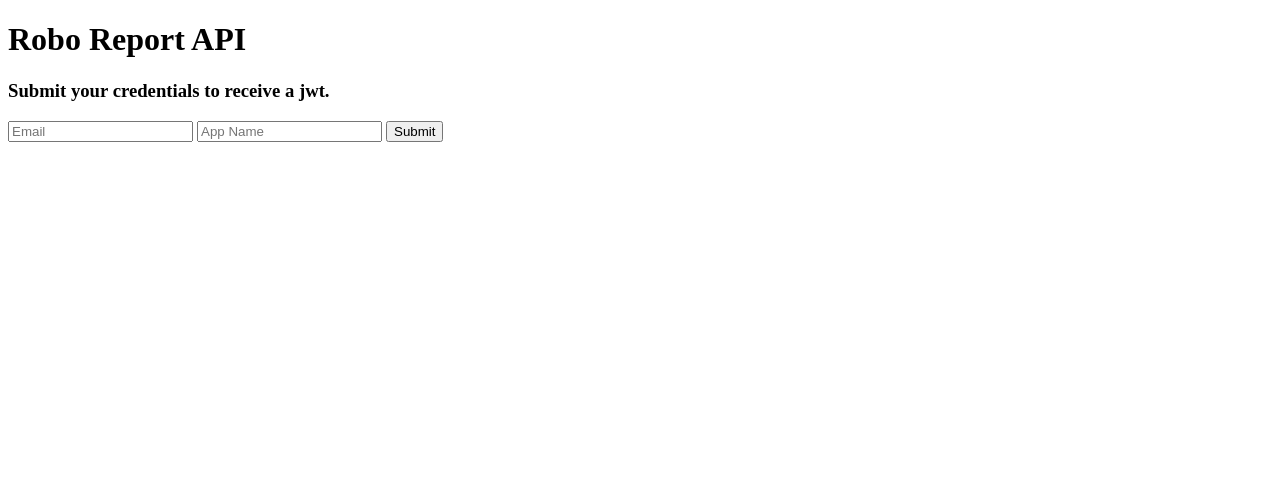
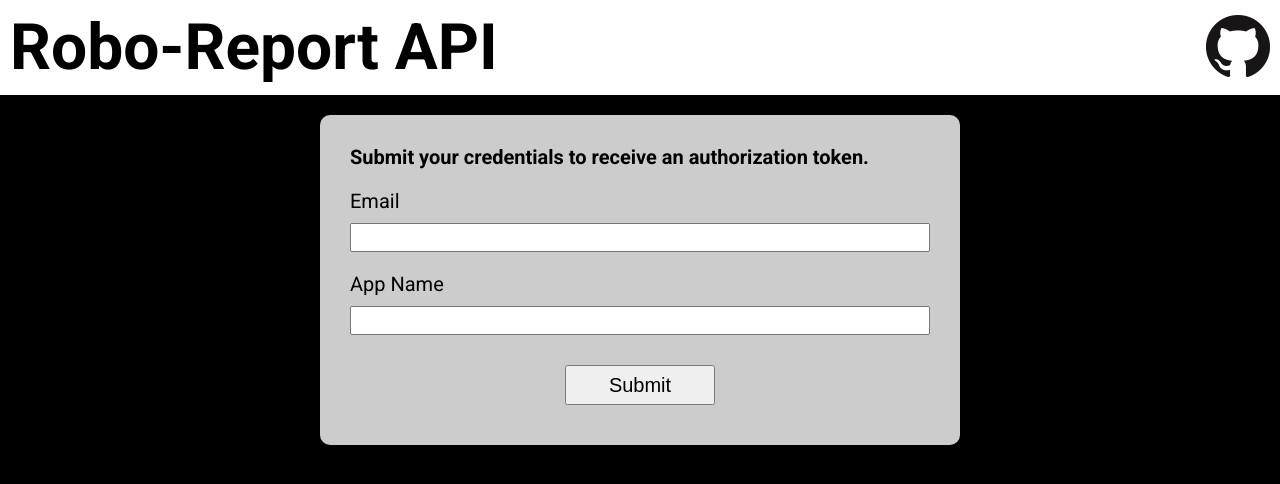
Before and after one commit to rennmatthewp/robo-report-api, a website: page public/index.html in a window 1280 px wide. Drawn offline with Linux system fonts and the light colour scheme.

Commit message:
Add style to form and header
Update style

```diff
--- a/public/index.html
+++ b/public/index.html
@@ -1,22 +1,32 @@
 <!DOCTYPE html>
 <html lang="en">
+
 <head>
   <meta charset="UTF-8">
   <meta name="viewport" content="width=device-width, initial-scale=1.0">
   <meta http-equiv="X-UA-Compatible" content="ie=edge">
-  <title>Robo Report API</title>
+  <link href="https://fonts.googleapis.com/css?family=Roboto:400,700" rel="stylesheet">
+  <link rel="stylesheet" href="styles/styles.css">
+  <title>Robo-Report API</title>
 </head>
+
 <body>
   <header>
-    <h1>Robo Report API</h1>
-    <h3>Submit your credentials to receive a jwt.</h3>
+    <h1>Robo-Report API</h1>
+    <a target="_blank" href="https://github.com/rennmatthewp/roboReport">
+      <img src="images/GitHub-Mark-64px.png" alt="github logo">
+    </a>
   </header>
-  <form>
-    <input type="email" name="email" placeholder="Email">
-    <input type="text" name="appName" placeholder="App Name">
-    <button id="submit-button">Submit</button>
+  <form class="token-form">
+    <p class="token-form__prompt">Submit your credentials to receive an authorization token.</p>
+    <label class="token-form__label" for="token-form__email">Email</label>
+    <input class="token-form__input" id="token-form__email" type="email" name="email">
+    <label class="token-form__label" for="token-form__app-name">App Name</label>
+    <input class="token-form__input" id="token-form__app-name" type="text" name="appName">
+    <button class="token-form__button" id="submit-button">Submit</button>
   </form>
-  <section id="response-display"></section>
+  <section class="token-display" id="response-display"></section>
   <script src="./scripts/index.js"></script>
 </body>
+
 </html>
--- /dev/null
+++ b/public/styles/header.css
@@ -0,0 +1,12 @@
+header {
+  align-items: center;
+  display: flex;
+  justify-content: space-between;
+  padding: 1rem;
+  background-color: white;
+}
+
+header h1 {
+  margin: 0;
+  font-size: 6.4rem;
+}
--- a/public/styles/styles.css
+++ b/public/styles/styles.css
@@ -0,0 +1,26 @@
+@import './header.css';
+@import './token-form.css';
+@import './token-display.css';
+
+* {
+  box-sizing: border-box;
+}
+
+html,
+body {
+  width: 100%;
+  height: 100%;
+  margin: 0;
+  padding: 0;
+  font-family: 'Roboto', sans-serif;
+  background-color: black;
+}
+
+html {
+  font-size: 62.5%;
+}
+
+button,
+a {
+  cursor: pointer;
+}
--- /dev/null
+++ b/public/styles/token-display.css
@@ -0,0 +1,5 @@
+.token-display p {
+  width: 50%;
+  font-size: 3rem;
+  word-wrap: break-word;
+}
--- /dev/null
+++ b/public/styles/token-form.css
@@ -0,0 +1,35 @@
+.token-form {
+  display: flex;
+  flex-direction: column;
+  margin: 2rem auto;
+  min-width: 320px;
+  padding: 2rem;
+  width: 50%;
+  font-size: 2rem;
+  background-color: rgba(256, 256, 256, 0.8);
+  border-radius: 10px;
+}
+
+.token-form__prompt,
+.token-form__input {
+  margin: 1rem;
+}
+
+.token-form__prompt {
+  font-weight: bold;
+}
+
+.token-form__label {
+  margin: 1rem 1rem 0 1rem;
+}
+
+.token-form__input {
+  font-size: 2rem;
+}
+
+.token-form__button {
+  width: 15rem;
+  height: 4rem;
+  margin: 2rem auto;
+  font-size: 2rem;
+}
```
Also changed, not shown: public/images/GitHub-Mark-32px.png (added), public/images/GitHub-Mark-64px.png (added), public/styles/fix.css (deleted).
